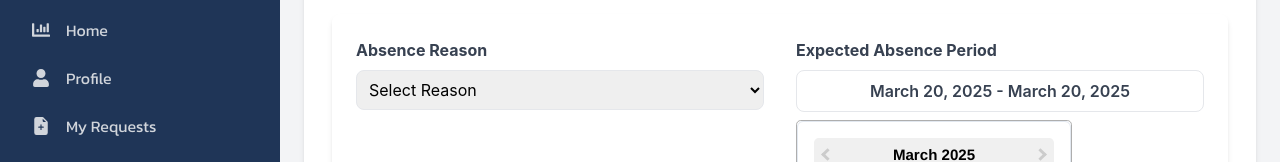
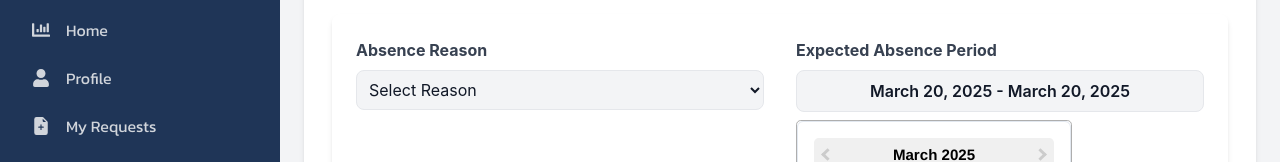
Before and after one commit to Pandemic-Risk-and-Absence-Manager-PRAM/PRAMUI, a React (Create React App) app: page /dashboard/employee/report-absence in a window 1280 px wide. Shown: the part 143-305 px from the top of the page. Built offline with nearby package versions, Linux system fonts and the light colour scheme.

Commit message:
PRAMUI-28: Add Light/Dark Mode

```diff
--- a/src/pages/dashboard/AbsencePortal/ReportAbsence/ReportAbsence.js
+++ b/src/pages/dashboard/AbsencePortal/ReportAbsence/ReportAbsence.js
@@ -45,23 +45,23 @@ const ReportAbsence = () => {
   }, [absencePeriod]);
 
   return (
-    <div className="flex flex-col h-screen">
+    <div className="flex flex-col h-screen bg-gray-100 dark:bg-gray-900 text-gray-900 dark:text-white transition-all">
       <Header toggleNavigationBar={toggleNavigationBar} isOpen={isOpen} />
       <div className="flex flex-1">
         <NavigationBar isOpen={isOpen} toggleNavigationBar={toggleNavigationBar} />
         <div className="flex-1 min-h-screen">
-          <div className="p-6 h-screen bg-gray-100" style={{ marginLeft: isOpen ? "280px" : "0px", transition: "margin-left 0.3s ease" }}>
-            <div className="max-w-5xl mx-auto bg-white rounded-lg shadow-md">
+          <div className="p-6 h-screen bg-gray-100 dark:bg-gray-900" style={{ marginLeft: isOpen ? "280px" : "0px", transition: "margin-left 0.3s ease" }}>
+            <div className="max-w-5xl mx-auto bg-white dark:bg-gray-800 rounded-lg shadow-md transition-all">
               <div className="p-6 w-full overflow-x-auto">
-                <h1 className="text-3xl font-bold mb-6" style={{ fontFamily: 'Kanit, sans-serif' }}>REPORT ABSENCE</h1>
+                <h1 className="text-3xl font-bold mb-6 text-black dark:text-white" style={{ fontFamily: 'Kanit, sans-serif' }}>REPORT ABSENCE</h1>
 
-                <div className="max-w-4xl mx-auto bg-white p-6 rounded-lg shadow-md">
+                <div className="max-w-4xl mx-auto bg-white dark:bg-gray-800 p-6 rounded-lg shadow-md">
                   <div className="flex flex-wrap -mx-4">
                     {/* Absence Reason */}
                     <div className="w-full md:w-1/2 px-4 mb-4">
-                      <label className="block text-gray-700 font-bold mb-2">Absence Reason</label>
+                      <label className="block text-gray-700 dark:text-gray-300 font-bold mb-2">Absence Reason</label>
                       <select
-                        className="w-full p-2 border rounded-lg"
+                        className="w-full p-2 border rounded-lg bg-gray-100 dark:bg-gray-700 text-gray-900 dark:text-white"
                         value={absenceReason}
                         onChange={(e) => setAbsenceReason(e.target.value)}
                       >
@@ -74,8 +74,8 @@ const ReportAbsence = () => {
 
                     {/* Absence Period (Calendar) */}
                     <div className="w-full md:w-1/2 px-4 mb-4">
-                      <label className="block text-gray-700 font-bold mb-2">Expected Absence Period</label>
-                      <div className="mb-2 p-2 border rounded-lg text-gray-700 font-semibold text-center">
+                      <label className="block text-gray-700 dark:text-gray-300 font-bold mb-2">Expected Absence Period</label>
+                      <div className="mb-2 p-2 border rounded-lg text-gray-900 dark:text-white bg-gray-100 dark:bg-gray-700 font-semibold text-center">
                         {formattedDateRange}
                       </div>
                       <DatePicker
@@ -88,7 +88,7 @@ const ReportAbsence = () => {
                         endDate={absencePeriod.end}
                         selectsRange
                         inline
-                        className="w-full p-2 border rounded-lg"
+                        className="w-full p-2 border rounded-lg dark:bg-gray-800 dark:text-white"
                         calendarClassName="modern-calendar"
                       />
                     </div>
@@ -96,9 +96,9 @@ const ReportAbsence = () => {
 
                   {/* Additional Comments */}
                   <div className="mb-4">
-                    <label className="block text-gray-700 font-bold mb-2">Additional Comments</label>
+                    <label className="block text-gray-700 dark:text-gray-300 font-bold mb-2">Additional Comments</label>
                     <textarea
-                      className="w-full p-2 border rounded-lg"
+                      className="w-full p-2 border rounded-lg bg-gray-100 dark:bg-gray-700 text-gray-900 dark:text-white"
                       placeholder="Type here"
                       value={comments}
                       onChange={(e) => setComments(e.target.value)}
@@ -108,9 +108,9 @@ const ReportAbsence = () => {
                   {/* Buttons */}
                   <div className="flex justify-between">
                     <Link to="/dashboard">
-                      <button className="bg-gray-300 text-black px-4 py-2 rounded">Cancel</button>
+                      <button className="bg-gray-300 dark:bg-gray-700 dark:text-white text-black px-4 py-2 rounded transition-all">Cancel</button>
                     </Link>
-                    <button onClick={handleSubmit} className="bg-green-600 text-white px-4 py-2 rounded">Submit</button>
+                    <button onClick={handleSubmit} className="bg-green-600 dark:bg-green-700 text-white px-4 py-2 rounded transition-all">Submit</button>
                   </div>
                 </div>
               </div>
@@ -122,14 +122,22 @@ const ReportAbsence = () => {
       {/* Custom CSS to Style DatePicker */}
       <style>
         {`
+        .modern-calendar .react-datepicker {
+          width: 100%;
+          background-color: #ffffff;
+        }
+        .dark .modern-calendar .react-datepicker {
+          background-color: #1f2937;
+          color: white;
+        }
         .modern-calendar .react-datepicker__month-container {
           width: 100%;
           border: 1px solid #e2e8f0;
           border-radius: 0.375rem;
           padding: 1rem;
         }
-        .modern-calendar .react-datepicker { /* Add this line to target the main DatePicker container */
-          width: 100%;
+        .dark .modern-calendar .react-datepicker__month-container {
+          border: 1px solid #374151;
         }
         .modern-calendar .react-datepicker__day--selected,
         .modern-calendar .react-datepicker__day--keyboard-selected {
@@ -137,8 +145,15 @@ const ReportAbsence = () => {
           color: white;
           border-radius: 50%;
         }
+        .dark .modern-calendar .react-datepicker__day--selected,
+        .dark .modern-calendar .react-datepicker__day--keyboard-selected {
+          background-color: #38a169;
+        }
         .modern-calendar .react-datepicker__day:hover {
           background-color: #edf2f7;
+        }
+        .dark .modern-calendar .react-datepicker__day:hover {
+          background-color: #2d3748;
         }
         .react-datepicker__navigation {
           top: 10px !important;
```
